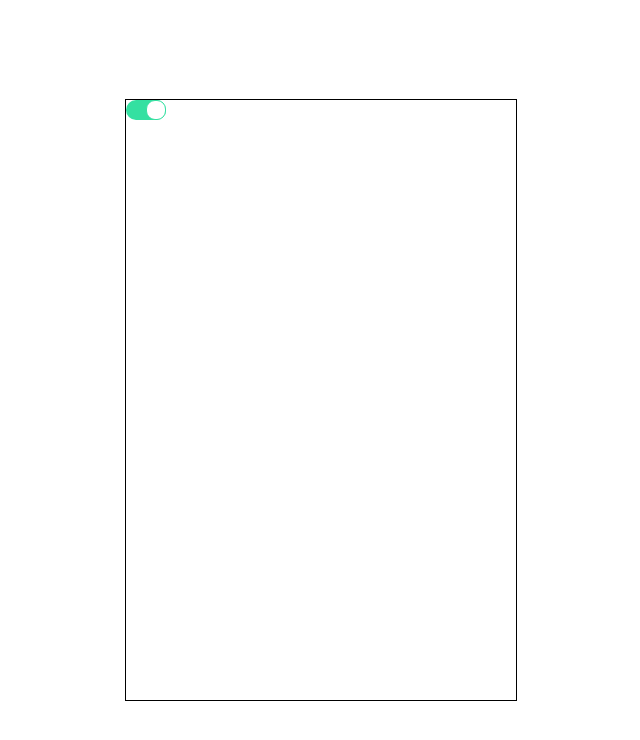
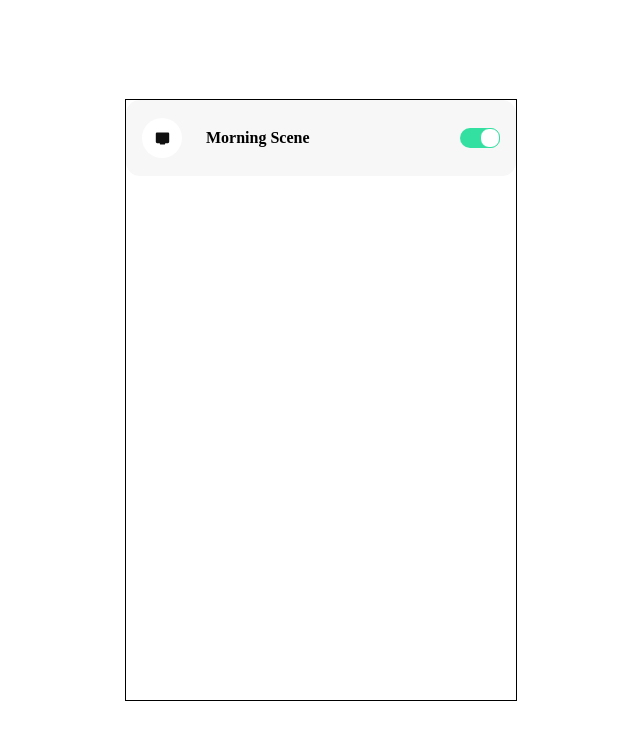
Before and after one commit to psycho-o0o/CoShell, a Next.js app: page /dashboard in a window 1280 px wide. Shown: the top 740 px of the page, without its empty margins (319-959 px from the left). Built offline with nearby package versions, Linux system fonts and the light colour scheme.

Commit message:
@Design SceneButton

```diff
--- a/pages/dashboard/index.tsx
+++ b/pages/dashboard/index.tsx
@@ -1,9 +1,9 @@
-import ToggleButton from "@/src/component/Button/ToggleButton"
+import SceneButton from "@/src/component/Button/SceneButton"
 
 export default function DashBoard(): JSX.Element {
     return (
-        <div>
-            <ToggleButton type="on" />
+        <div style={{ display: "flex", flexDirection: "column" }}>
+            <SceneButton isClicked />
         </div>
     )
 }
--- /dev/null
+++ b/src/component/Button/SceneButton/index.tsx
@@ -0,0 +1,37 @@
+import ToggleButton from "../ToggleButton"
+import { ISceneButtonProps } from "./interface"
+import {
+    Wrapper,
+    Wrap,
+    IconWrap,
+    SceneNameWrap,
+    ToggleWrap,
+    IConWrapper,
+} from "./style"
+import Image from "next/image"
+
+export default function SceneButton({
+    isClicked,
+}: ISceneButtonProps): JSX.Element {
+    return (
+        <Wrapper isClicked={isClicked}>
+            <Wrap>
+                <IConWrapper>
+                    <IconWrap>
+                        <Image
+                            src="/images/icons/tv.svg"
+                            alt="tv icon"
+                            width={15}
+                            height={15}
+                        />
+                    </IconWrap>
+                </IConWrapper>
+                <SceneNameWrap>Morning Scene</SceneNameWrap>
+
+                <ToggleWrap>
+                    <ToggleButton type={isClicked ? "on" : "off"} />
+                </ToggleWrap>
+            </Wrap>
+        </Wrapper>
+    )
+}
--- /dev/null
+++ b/src/component/Button/SceneButton/interface.d.ts
@@ -0,0 +1,6 @@
+export interface ISceneButtonProps {
+    isClicked: boolean
+}
+export interface IWrapperProps {
+    isClicked: boolean
+}
--- /dev/null
+++ b/src/component/Button/SceneButton/style.ts
@@ -0,0 +1,45 @@
+import styled from "styled-components"
+import { IWrapperProps } from "./interface"
+
+export const Wrapper = styled.div<IWrapperProps>`
+    padding: 18px 16px;
+    box-sizing: border-box;
+    border-radius: 14px;
+    display: flex;
+    align-items: center;
+    justify-content: center;
+    background-color: #f7f7f7;
+`
+
+export const Wrap = styled.div`
+    display: flex;
+    align-items: center;
+    width: 100%;
+`
+
+export const IConWrapper = styled.div`
+    margin-right: 8px;
+`
+
+export const IconWrap = styled.div`
+    width: 40px;
+    height: 40px;
+    border-radius: 50%;
+    background-color: white;
+    display: flex;
+    align-items: center;
+    justify-content: center;
+    margin-right: 16px;
+`
+
+export const SceneNameWrap = styled.div`
+    font-size: 16px;
+    font-weight: bold;
+    display: flex;
+    flex: 1 0 auto;
+`
+
+export const ToggleWrap = styled.div`
+    display: flex;
+    justify-content: end;
+`
```
